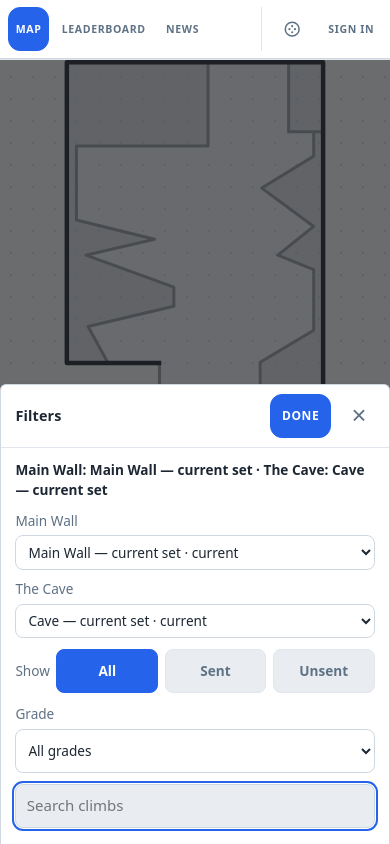
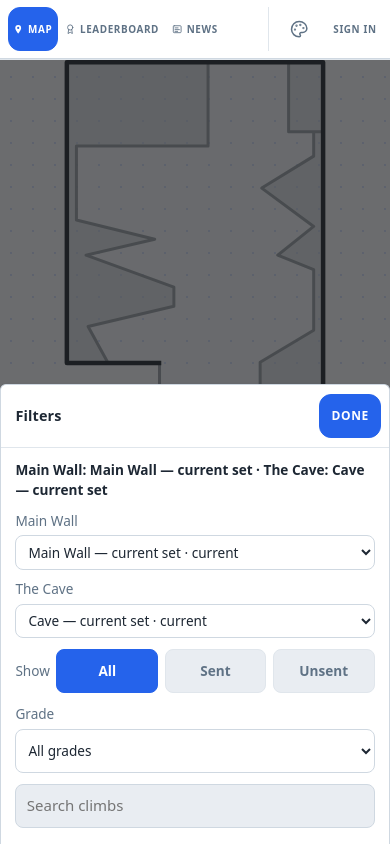
Before and after one commit to And5666/Climbing-Web-app, a Django app: page / in a window 390 px wide, after a click on "FILTERS". Run offline with Django 5.2, Linux system fonts and the light colour scheme; data comes from the database, SQL or seed files in the repository; data that the repository does not hold is empty.

Commit message:
Restore phone nav icons and fix mobile filter sheet behaviour
- Show nav icons under 600px with tighter spacing so Map,
  Leaderboard, News, the theme button and Sign in still fit 390px
- Stop the filter sheet focusing the search box or reopening from a
  saved view: only the floating button opens it
- Palette theme icon in the nav 24x24 stroke set
- Drop the filter sheet X (Done closes it) and the duplicate search
  clear by switching the input to type=text + inputmode=search
- Align Fit wall with Filters, and hide the map-page watermark

```diff
--- a/climbs/static/climbs/style.css
+++ b/climbs/static/climbs/style.css
@@ -674,10 +674,6 @@ nav a svg {
         gap: 0.5rem;
     }
 
-    .brand {
-        display: none;
-    }
-
     .nav-name {
         display: none;
     }
@@ -689,21 +685,20 @@ nav a svg {
    one row at 390px without sideways scrolling. */
 @media (max-width: 600px) {
     nav {
-        gap: 0.4rem;
+        gap: 0.3rem;
         padding: 0.45rem 0.5rem;
         padding-top: calc(0.45rem + env(safe-area-inset-top, 0px));
     }
 
     .brand {
-        font-size: 0.78rem;
-        margin-right: 0;
+        display: none;
     }
 
     .nav-links {
         min-width: 0;
         overflow-x: auto;
         scrollbar-width: none;
-        gap: 0.3rem;
+        gap: 0.14rem;
     }
 
     .nav-links::-webkit-scrollbar {
@@ -711,13 +706,10 @@ nav a svg {
     }
 
     nav a {
-        font-size: 0.66rem;
-        padding: 0.5rem 0.42rem;
+        font-size: 0.62rem;
+        padding: 0.45rem 0.28rem;
+        gap: 0.26rem;
         white-space: nowrap;
-    }
-
-    nav a svg {
-        display: none;
     }
 
     [data-nav-admin] {
@@ -2792,7 +2784,7 @@ ul.plain li {
 
 .map-fit-btn {
     right: 0.7rem;
-    bottom: calc(2.4rem + env(safe-area-inset-bottom, 0px));
+    bottom: calc(0.9rem + env(safe-area-inset-bottom, 0px));
 }
 
 .map-filter-btn svg,
@@ -2888,26 +2880,9 @@ body.filter-open .filter-panel {
     flex-shrink: 0;
 }
 
-.filter-x,
 .filter-done {
     min-height: 44px;
     min-width: 44px;
-}
-
-.filter-x {
-    background: none;
-    border: none;
-    color: var(--muted);
-    font-size: 1.6rem;
-    line-height: 1;
-    cursor: pointer;
-}
-
-.filter-x:hover {
-    color: var(--text);
-}
-
-.filter-done {
     margin: 0;
 }
 
@@ -3073,7 +3048,6 @@ body.filter-open .filter-panel {
         padding-left: 1rem;
     }
 
-    .filter-x,
     .filter-done {
         display: none;
     }
--- a/climbs/templates/climbs/base.html
+++ b/climbs/templates/climbs/base.html
@@ -85,7 +85,7 @@
         {% endwith %}
         <div class="nav-user">
             <button type="button" class="nav-theme" id="theme-open" aria-label="Change theme" title="Change theme" aria-haspopup="dialog" aria-expanded="false">
-                <svg viewBox="0 0 24 24" fill="none" stroke="currentColor" stroke-width="2" stroke-linecap="round" stroke-linejoin="round" aria-hidden="true"><circle cx="12" cy="12" r="9"/><circle cx="12" cy="8" r="1.4" fill="currentColor" stroke="none"/><circle cx="8.4" cy="12" r="1.4" fill="currentColor" stroke="none"/><circle cx="15.6" cy="12" r="1.4" fill="currentColor" stroke="none"/><circle cx="12" cy="16" r="1.4" fill="currentColor" stroke="none"/></svg>
+                <svg viewBox="0 0 24 24" fill="none" stroke="currentColor" stroke-width="2" stroke-linecap="round" stroke-linejoin="round" aria-hidden="true"><circle cx="13.5" cy="6.5" r=".5" fill="currentColor"/><circle cx="17.5" cy="10.5" r=".5" fill="currentColor"/><circle cx="8.5" cy="7.5" r=".5" fill="currentColor"/><circle cx="6.5" cy="12.5" r=".5" fill="currentColor"/><path d="M12 2C6.5 2 2 6.5 2 12s4.5 10 10 10c.926 0 1.648-.746 1.648-1.688 0-.437-.18-.835-.437-1.125-.29-.289-.438-.652-.438-1.125a1.64 1.64 0 0 1 1.668-1.668h1.996c3.051 0 5.555-2.503 5.555-5.554C21.965 6.012 17.461 2 12 2z"/></svg>
             </button>
             {% if user.is_authenticated %}
                 <a href="{% url 'accounts:profile' %}" class="nav-profile">
@@ -114,7 +114,7 @@
         {% block content %}{% endblock %}
     </main>
 
-    <div class="watermark" aria-hidden="true">summit<span class="brand-mark">_map</span></div>
+    {% if request.resolver_match.url_name != 'map' %}<div class="watermark" aria-hidden="true">summit<span class="brand-mark">_map</span></div>{% endif %}
 
     <div id="user-card" aria-hidden="true" data-staff="{% if user.is_staff %}1{% endif %}">
         <div class="user-scrim" data-close-user></div>
--- a/climbs/templates/climbs/map.html
+++ b/climbs/templates/climbs/map.html
@@ -9,7 +9,6 @@
             <h2 id="filter-title">Filters</h2>
             <div class="filter-head-actions">
                 <button type="button" class="btn btn-sm filter-done" data-close-filter>Done</button>
-                <button type="button" class="filter-x" data-close-filter aria-label="Close filters">×</button>
             </div>
         </div>
         <div class="set-panel">
@@ -41,7 +40,7 @@
                 </select>
             </label>
             <div class="climb-search">
-                <input type="search" id="climb-search" placeholder="Search climbs" aria-label="Search climbs" autocomplete="off">
+                <input type="text" inputmode="search" enterkeyhint="search" id="climb-search" placeholder="Search climbs" aria-label="Search climbs" autocomplete="off">
                 <button type="button" class="climb-search-clear" id="climb-search-clear" aria-label="Clear search" hidden>×</button>
             </div>
             <ul class="climb-results" id="climb-search-results" aria-label="Matching climbs" aria-live="polite"></ul>
@@ -521,17 +520,13 @@
                 (filterIsDesktop() ||
                  document.body.classList.contains('filter-open'));
         }
-        function openFilter(focus) {
+        function openFilter() {
             if (!filterPanel || filterIsDesktop()) return;
             document.body.classList.add('filter-open');
             if (filterScrim) filterScrim.hidden = false;
             filterPanel.setAttribute('aria-modal', 'true');
             if (filterOpenBtn) {
                 filterOpenBtn.setAttribute('aria-expanded', 'true');
-            }
-            if (focus !== false) {
-                const target = document.getElementById('climb-search');
-                if (target) target.focus();
             }
         }
         function closeFilter(returnFocus) {
@@ -596,7 +591,6 @@
                 sessionStorage.setItem(VIEW_KEY, JSON.stringify({
                     key: selectionKey(),
                     scale: state.scale, x: state.x, y: state.y,
-                    filterOpen: filterIsOpen(),
                 }));
             } catch (e) { /* private mode: no restore */ }
         }
@@ -768,7 +762,6 @@
             if (!saved || saved.key !== selectionKey()) return;
             requestAnimationFrame(() => {
                 mapZoom.setView(saved.scale, saved.x, saved.y);
-                if (saved.filterOpen) openFilter(false);
             });
         })();
 
```
Also changed, not shown: climbs/tests.py (+33 -3 lines).
